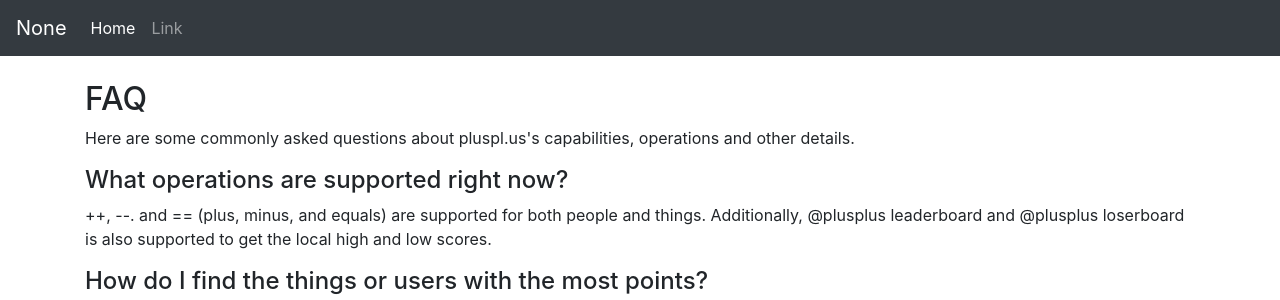
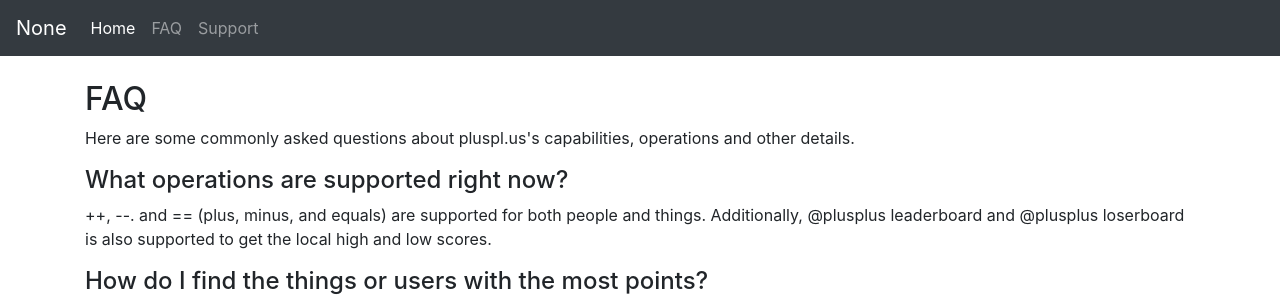
Before and after one commit to plusplusslack/pluspl.us, a Flask app: page /faq in a window 1280 px wide. Shown: the top 300 px of the page. Run offline with Flask 2, Linux system fonts and the light colour scheme; some libraries are stand-ins or nearby versions.

Commit message:
update navbar links

```diff
--- a/templates/layout.html
+++ b/templates/layout.html
@@ -26,7 +26,10 @@
         <a class="nav-link" href="/">Home</a>
       </li>
       <li class="nav-item">
-        <a class="nav-link" href="#">Link</a>
+        <a class="nav-link" href="/faq">FAQ</a>
+      </li>
+        <li class="nav-item">
+        <a class="nav-link" href="/support">Support</a>
       </li>
     </ul>
   </div>
```
